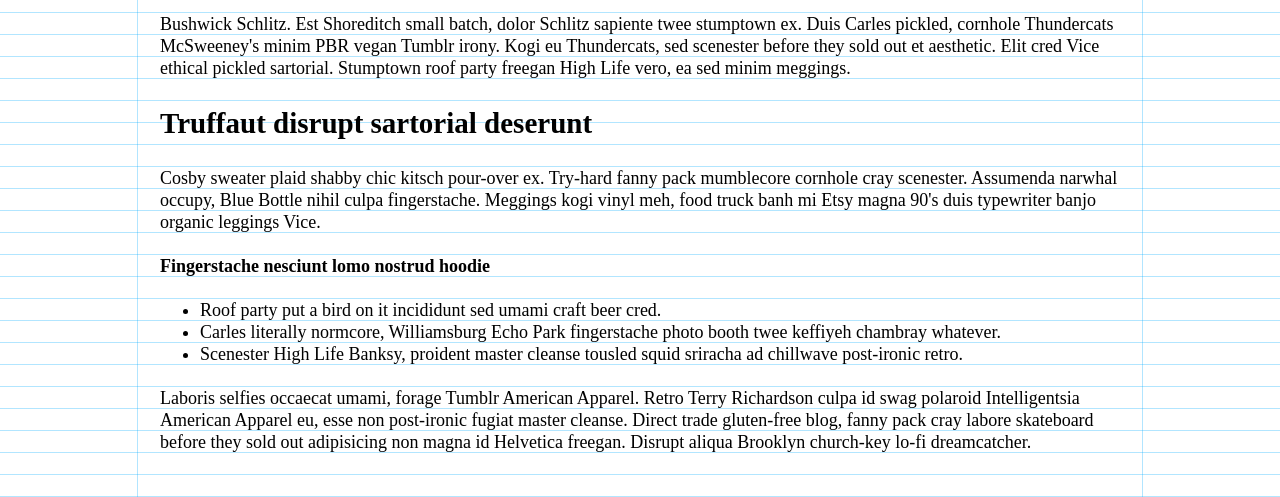
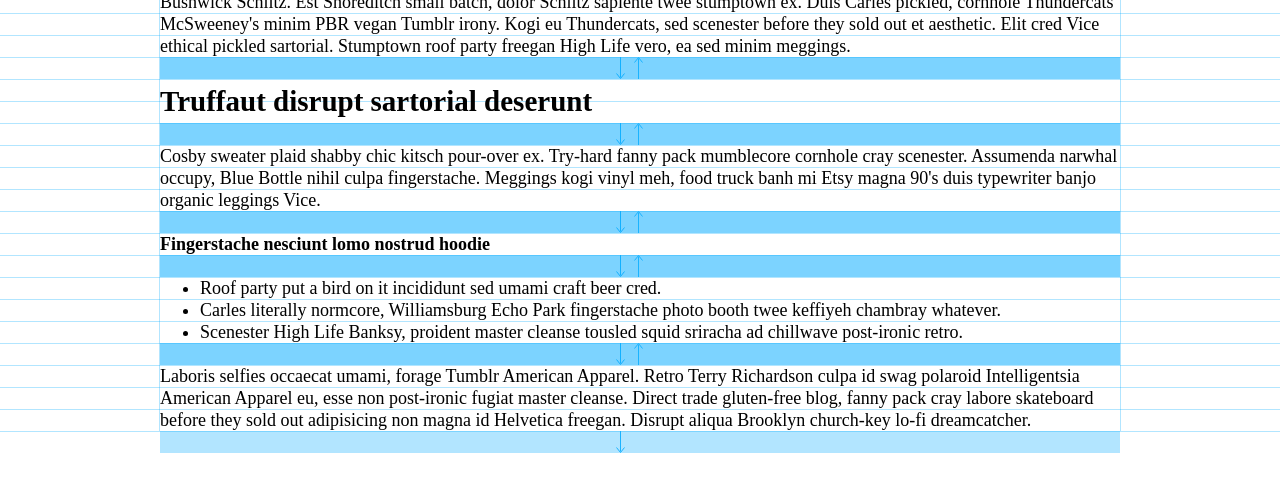
Before and after one commit to hiulit/Sassy-Gridlover, a website: page example/index.html in a window 1280 px wide. Shown: the part 361-858 px from the top of the page. After the commit the page ends 814 px from the top, so only its background shows below. Drawn offline with Linux system fonts and the light colour scheme.

Commit message:
Added new styles for debug-mode and created sgl-show-grid() and sgl-show-margins()

```diff
--- /dev/null
+++ b/sassy-gridlover/_debug-mode.scss
@@ -0,0 +1,34 @@
+@mixin sgl-show-grid($sgl-base-font-size, $sgl-base-line-height) {
+    html {
+        background-image: linear-gradient(hsla(200, 100%, 50%, .3) 1px, transparent 1px);
+        background-position: left top;
+        background-size: round(($sgl-base-font-size * $sgl-base-line-height)) * 1px round(($sgl-base-font-size * $sgl-base-line-height)) * 1px;
+    }
+
+    body {
+        box-shadow: 1px 0px 0px hsla(200, 100%, 50%, .3), -1px 0px 0px hsla(200, 100%, 50%, .3);
+        margin: 0 auto;
+        max-width: 75%;
+    }
+}
+
+@mixin sgl-show-margins($line-height) {
+    position: relative;
+    &:before,
+    &:after {
+        content: "";
+        display: block;
+        height: $line-height * 1px;
+        left: 0;
+        position: absolute;
+        width: 100%;
+    }
+    &:before {
+        background: hsla(200, 100%, 50%, .3) url("../../sassy-gridlover/assets/marginTop.svg") 51% top repeat-y;
+        top: - $line-height * 1px;
+    }
+    &:after {
+        background: hsla(200, 100%, 50%, .3) url("../../sassy-gridlover/assets/marginBottom.svg") 49% bottom repeat-y;
+        bottom: - $line-height * 1px;
+    }
+}
--- a/sassy-gridlover/_sassy-gridlover.scss
+++ b/sassy-gridlover/_sassy-gridlover.scss
@@ -1,20 +1,9 @@
 @import "config";
 @import "functions";
+@import "debug-mode";
 
 @if($sgl-debug-mode == true) {
-    html {
-        background-image: linear-gradient(to bottom, hsla(200, 100%, 50%, .3) 1px, transparent 1px);
-        background-position: left -1px;
-        background-repeat: repeat;
-        background-size: round(($sgl-base-font-size * $sgl-base-line-height)) * 1px round(($sgl-base-font-size * $sgl-base-line-height)) * 1px;
-    }
-
-    body {
-        box-shadow: 1px 0px 0px hsla(200, 100%, 50%, .3), -1px 0px 0px hsla(200, 100%, 50%, .3);
-        margin: 0 auto;
-        max-width: 75%;
-        padding: round(($sgl-base-font-size * $sgl-base-line-height)) * 1px;
-    }
+    @include sgl-show-grid($sgl-base-font-size, $sgl-base-line-height);
 }
 
 /// To use in the `<body>`.
@@ -37,6 +26,7 @@
 /// }
 
 @mixin sgl-body($font-size: $sgl-base-font-size, $unit: $sgl-base-unit) {
+
     $line-height: round(($font-size * $sgl-base-line-height));
 
     @if ($unit == "px" or $unit == "pxrem") {
@@ -126,16 +116,28 @@
 /// }
 
 @mixin sgl-heading($step, $unit: $sgl-base-unit, $base-value: $sgl-base-font-size) {
+
     $font-size: $sgl-base-font-size;
     $scale: $sgl-scale-factor;
     $computed-font-size: round($font-size * sgl-exponent($scale, $step));
     $line-height: round($font-size * $sgl-base-line-height);
     $lines: ceil($computed-font-size / $line-height);
     $computed-line-height: $line-height * $lines;
+    $margin-top: $line-height;
 
-    $margin-top: $line-height;
+    @if($sgl-debug-mode == true) {
+        @include sgl-show-margins($line-height);
+    }
+
     @if ($step > 1) {
         $margin-top: $line-height * 2;
+
+        @if($sgl-debug-mode == true) {
+            &:before {
+                height: $line-height * 2 * 1px;
+                top: - $line-height * 2 * 1px;
+            }
+        }
     }
 
     @if ($unit == "px" or $unit == "pxrem") {
@@ -182,6 +184,10 @@
 @mixin sgl-margins($unit: $sgl-base-unit, $base-value: $sgl-base-font-size) {
     $margin: round($base-value * $sgl-base-line-height);
 
+    @if ($sgl-debug-mode == true) {
+        @include sgl-show-margins($margin);
+    }
+
     @if ($unit == "px" or $unit == "pxrem") {
         margin-bottom: $margin * 1px;
         margin-top: $margin * 1px;
```
Also changed, not shown: example/css/main.css, sassy-gridlover/assets/marginBottom.svg (added), sassy-gridlover/assets/marginTop.svg (added).
